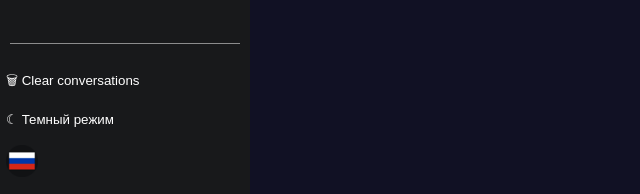
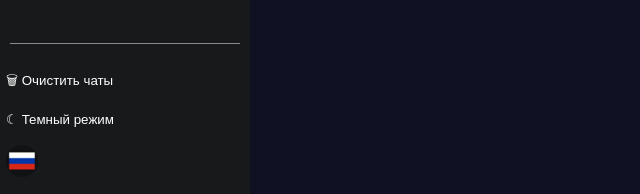
Before and after one commit to 21Ner04/GPT-DSS, a website built with webpack: page index.html in a window 1280 px wide. Both pictures are taken after a click on the button 22 px from the left and 731 px from the top of the page. Shown: the part 569-763 px from the top of the page, 0-640 px from the left. Built offline with nearby package versions, Linux system fonts and the light colour scheme.

Commit message:
update local

```diff
--- a/index.html
+++ b/index.html
@@ -27,7 +27,7 @@
     </div>
     </nav>
     <div class="btn-more">
-      <p><button class="theme-trash">🗑 Clear conversations</button></p>
+      <p><button class="trash">🗑 Clear conversations</button></p>
       <p> <button class="theme dark-mode">☼ Light mode</button></p>
         <button class="theme-toggle" ></button>
       <p id="inf">Made DSS</p>
--- a/src/init.js
+++ b/src/init.js
@@ -30,6 +30,7 @@ const app = async () => {
   // eslint-disable-next-line no-unused-vars
   const input = document.querySelector('textarea');
   const title = document.querySelector('h1');
+  const trash = document.querySelector('.trash');
   const p = document.querySelector('#inf');
   const info = document.querySelector('.info');
   const submitButton = document.querySelector('.btn-submit');
@@ -90,6 +91,7 @@ const app = async () => {
     info.textContent = i18nextInstance.t('info');
     p.textContent = i18nextInstance.t('inf');
     title.textContent = i18nextInstance.t('title');
+    trash.textContent = i18nextInstance.t('trash');
   });
   // -----------------------------------------------------
 
--- a/src/locales/en.js
+++ b/src/locales/en.js
@@ -7,5 +7,6 @@ export default {
     info: 'This is a demo version of our ChatGPT by DSS',
     inf: 'Made DSS',
     title: 'ChatGPT by DSS',
+    trash: '🗑 Clear conversations',
   },
 };
--- a/src/locales/ru.js
+++ b/src/locales/ru.js
@@ -7,5 +7,6 @@ export default {
     info: 'Это демо-версия нашего ChatGPT от DSS',
     inf: 'Сделано DSS',
     title: 'ChatGPT от DSS',
+    trash: '🗑 Очистить чаты',
   },
 };
--- a/style/style.css
+++ b/style/style.css
@@ -107,7 +107,7 @@
         cursor: pointer;
     }
 
-    .theme-trash {
+    .trash {
       background: none;
       border: none;
       cursor: pointer;
```
